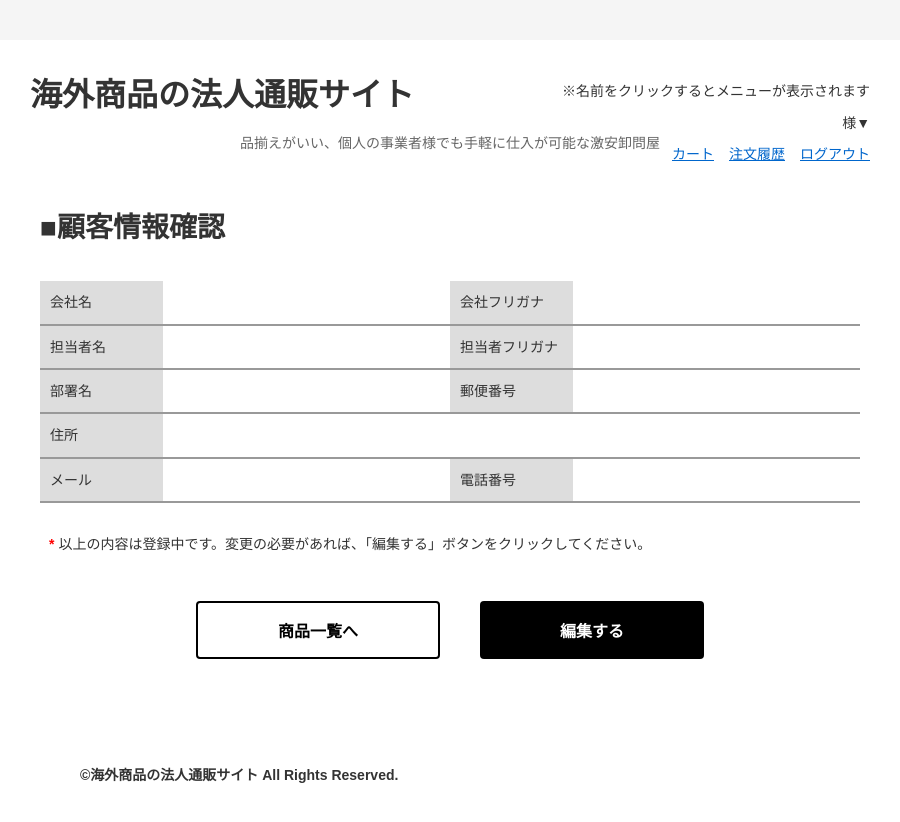
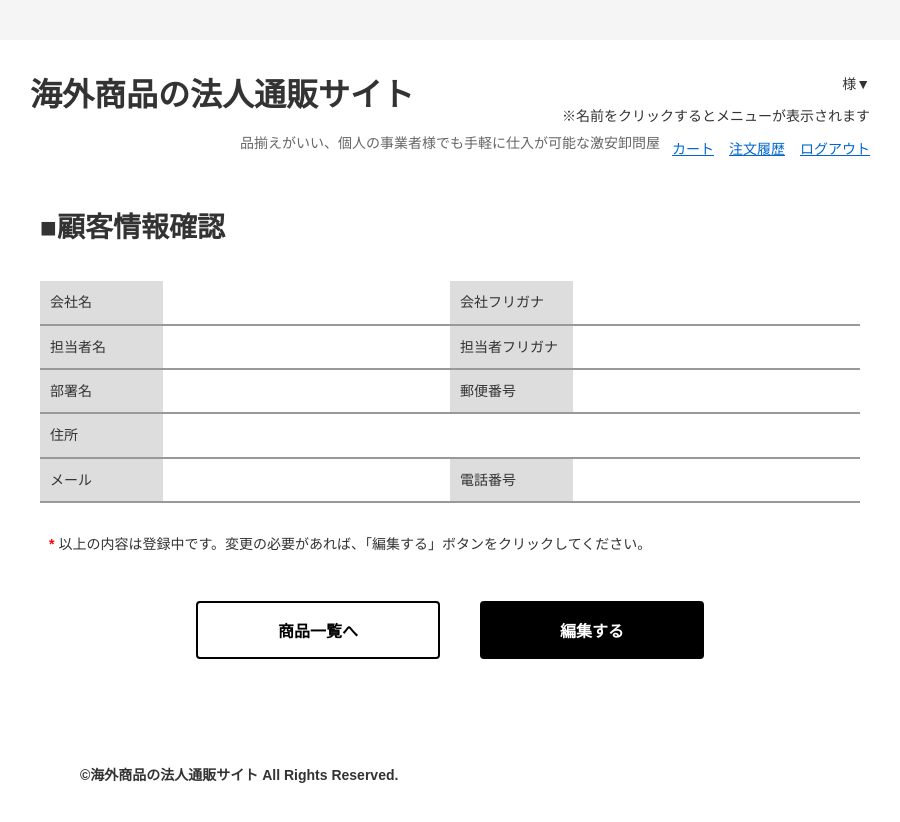
Before and after one commit to hitsu0909/webshop-frontend, a Vue app: page /profile in a window 1280 px wide. Shown: the top 822 px of the page, without its empty margins (190-1090 px from the left). Built offline with nearby package versions, Linux system fonts and the light colour scheme; sample sign-in values are in the browser's storage.

Commit message:
header commit add1

```diff
--- a/src/components/HeaderBar.vue
+++ b/src/components/HeaderBar.vue
@@ -11,15 +11,14 @@
         <!-- ✅ 右上エリア -->
         <div class="user-info" v-show="isLogin && user" ref="menuRef">
 
-          <p class="form-note">
-            ※名前をクリックするとメニューが表示されます
-          </p>
-
           <div @click.stop="toggleMenu">
           <p class="company-name">{{ user?.company_name }}</p>
           <p class="user-name">{{ user?.user_name }}　様▼</p>
           </div>
 
+          <p class="form-note">
+            ※名前をクリックするとメニューが表示されます
+          </p>
 
           <!-- ✅ メニュー追加 -->
           <div v-if="isOpen" class="dropdown">
```
